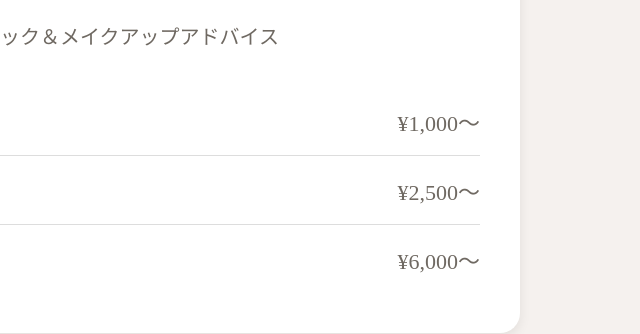
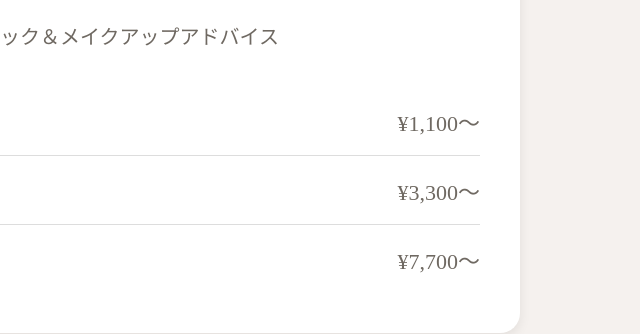
Before and after one commit to ntotalbeauty/N-homepage, a plain HTML site: page make.html in a window 1280 px wide. Shown: the part 8381-8715 px from the top of the page, 610-1250 px from the left. Drawn offline with Linux system fonts and the light colour scheme.

Commit message:
Update make.html

```diff
--- a/make.html
+++ b/make.html
@@ -470,17 +470,17 @@ h5{
 
 <div class="price-item">
 <span>初回お試し</span>
-<span>¥1,000～</span>
+<span>¥1,100～</span>
 </div>
 
 <div class="price-item">
 <span>メンバー</span>
-<span>¥2,500～</span>
+<span>¥3,300～</span>
 </div>
 
 <div class="price-item">
 <span>ビジター</span>
-<span>¥6,000～</span>
+<span>¥7,700～</span>
 </div>
 
 </div>
```
